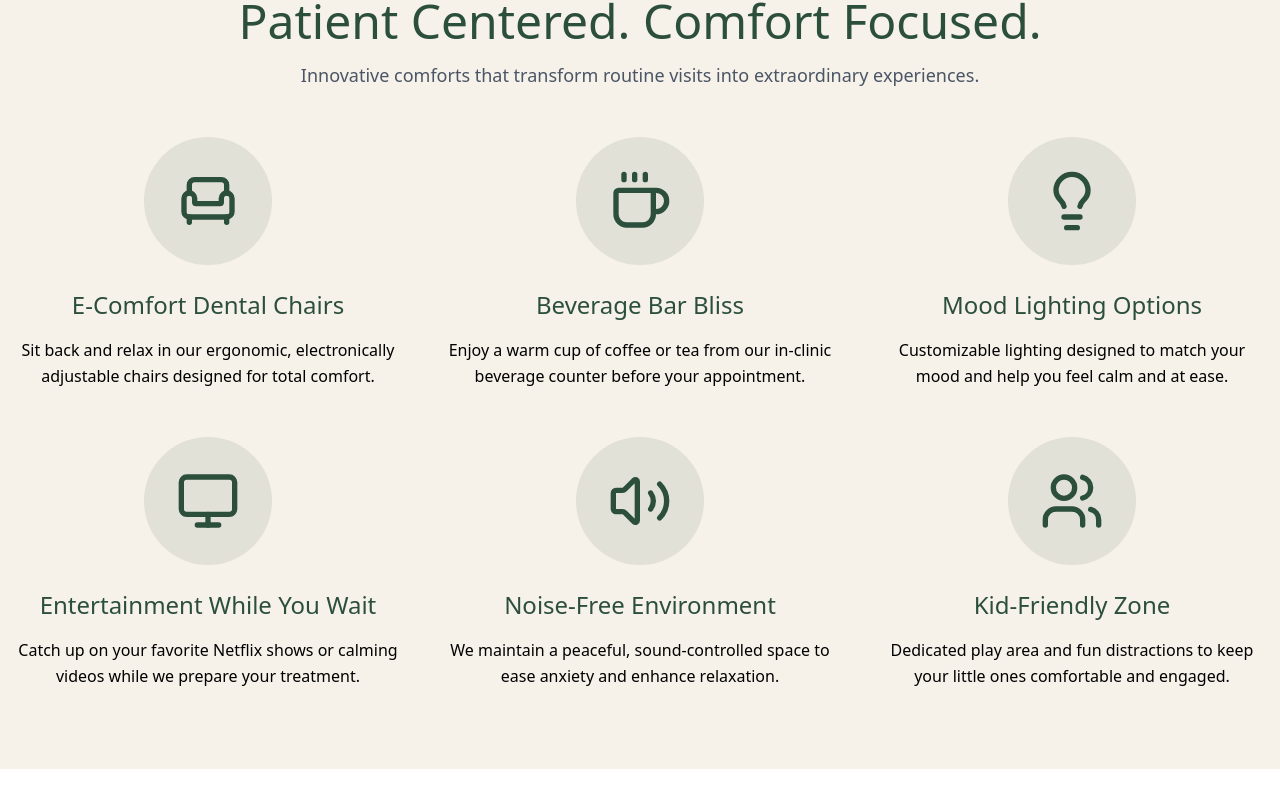
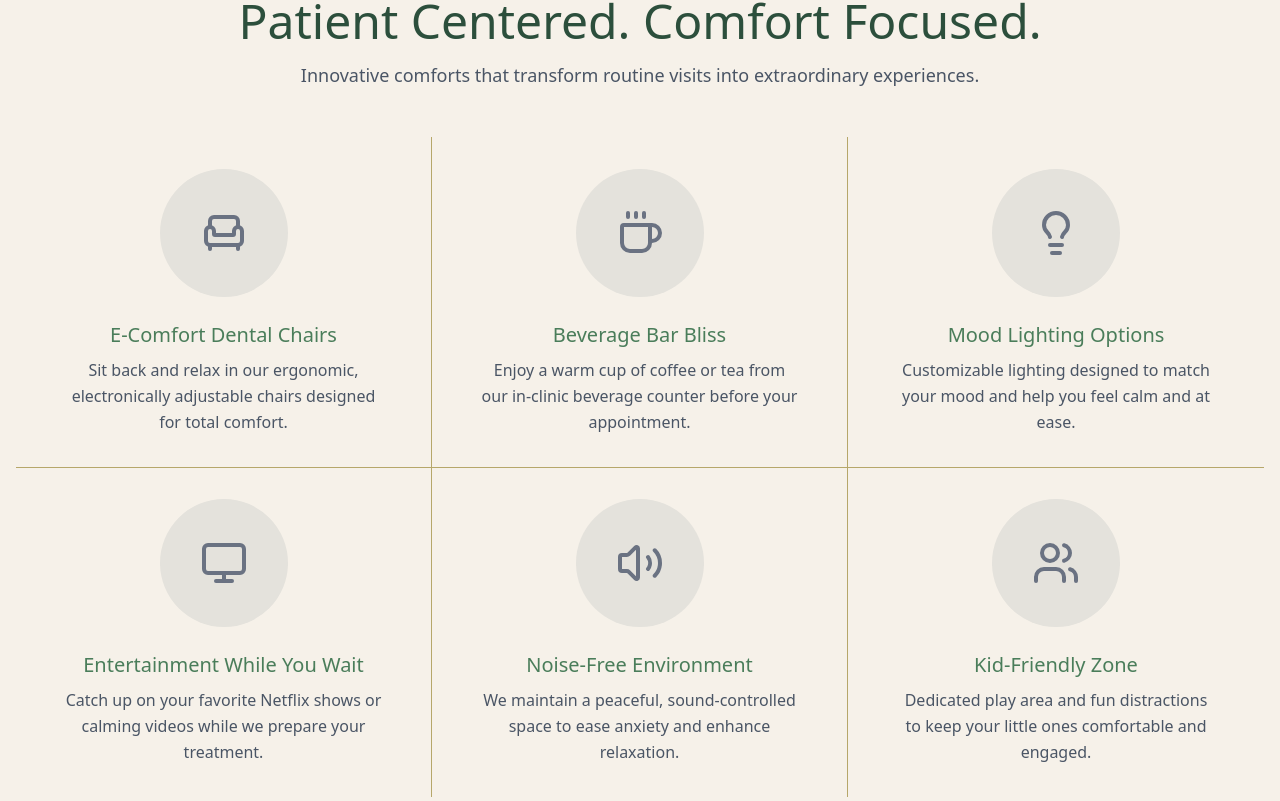
Before and after one commit to DEEPESH-845/mod-dental, a Next.js app: page / in a window 1280 px wide. Shown: the part 3499-4300 px from the top of the page. Built offline with nearby package versions, Linux system fonts and the light colour scheme.

Commit message:
fix: Update Features Component

```diff
--- a/src/app/components/home/Features.tsx
+++ b/src/app/components/home/Features.tsx
@@ -1,5 +1,37 @@
-import { features } from "@/config/features"; // Example: adjust the import path as needed
-import { ReactNode, Key } from "react";
+import { Coffee, Lightbulb, Monitor, Volume2, Users, Armchair } from 'lucide-react'
+
+const features = [
+  {
+    icon: Armchair,
+    title: 'E-Comfort Dental Chairs',
+    description: 'Sit back and relax in our ergonomic, electronically adjustable chairs designed for total comfort.'
+  },
+  {
+    icon: Coffee,
+    title: 'Beverage Bar Bliss',
+    description: 'Enjoy a warm cup of coffee or tea from our in-clinic beverage counter before your appointment.'
+  },
+  {
+    icon: Lightbulb,
+    title: 'Mood Lighting Options',
+    description: 'Customizable lighting designed to match your mood and help you feel calm and at ease.'
+  },
+  {
+    icon: Monitor,
+    title: 'Entertainment While You Wait',
+    description: 'Catch up on your favorite Netflix shows or calming videos while we prepare your treatment.'
+  },
+  {
+    icon: Volume2,
+    title: 'Noise-Free Environment',
+    description: 'We maintain a peaceful, sound-controlled space to ease anxiety and enhance relaxation.'
+  },
+  {
+    icon: Users,
+    title: 'Kid-Friendly Zone',
+    description: 'Dedicated play area and fun distractions to keep your little ones comfortable and engaged.'
+  }
+]
 
 export default function Features() {
   return (
@@ -16,29 +48,47 @@ export default function Features() {
         </div>
 
                   {/* Features Grid */}
-        <div className="grid md:grid-cols-2 lg:grid-cols-3 gap-8 lg:gap-12">
-          {features.map((feature: { icon: React.ElementType; title: ReactNode; description: ReactNode; }, index: Key | null | undefined) => {
-            const Icon = feature.icon;
-            return (
+               {/* Features Grid */}
+        <div className="grid md:grid-cols-2 lg:grid-cols-3">
+          {features.map((feature, index) => (
                  <div
               key={index}
-                className="text-center group hover:transform hover:scale-105 transition-all duration-300"
+              className={`text-center p-8 relative ${
+                // Add right border to all items by default
+                'border-r border-[#B6A76A]'
+              } ${
+                // Medium screens: remove border for even positions (2nd, 4th, 6th)
+                (index + 1) % 2 === 0 ? 'md:border-r-0' : ''
+              } ${
+                // Large screens: remove border for 3rd, 6th positions
+                (index + 1) % 3 === 0 ? 'lg:border-r-0' : 'lg:border-r lg:border-[#B6A76A]'
+              }`}
             >
+              {/* Horizontal divider - only show for top row items */}
+              {index >= 2 && (
+                <div className="absolute top-0 left-0 right-0 h-px bg-[#B6A76A] md:hidden"></div>
+              )}
+              {index >= 2 && (
+                <div className="absolute top-0 left-0 right-0 h-px bg-[#B6A76A] hidden md:block lg:hidden"></div>
+              )}
+              {index >= 3 && (
+                <div className="absolute top-0 left-0 right-0 h-px bg-[#B6A76A] hidden lg:block"></div>
+              )}
+
               {/* Icon */}
-                <div className="w-32 h-32 mx-auto mb-6 bg-dental-green/10 rounded-full flex items-center justify-center group-hover:bg-dental-green/20 transition-colors duration-300">
-                  <Icon className="w-16 h-16 text-dental-green" />
+              <div className="w-32 h-32 mx-auto mb-6 bg-[#E4E2DC] rounded-full flex items-center justify-center">
+                <feature.icon className="w-12 h-12 text-gray-500" />
               </div>
 
               {/* Content */}
-                <h3 className="text-xl lg:text-2xl font-medium text-dental-green mb-4">
+              <h3 className="text-xl font-medium text-[#4A7D5A] mb-2">
                 {feature.title}
               </h3>
-                <p className="text-dental-dark/70 leading-relaxed">
+              <p className="text-gray-600 leading-relaxed px-4">
                 {feature.description}
               </p>
             </div>
-            );
-          })}
+          ))}
         </div>
       </div>
     </section>
```
Lines whose indentation alone changed are shown as unchanged.
